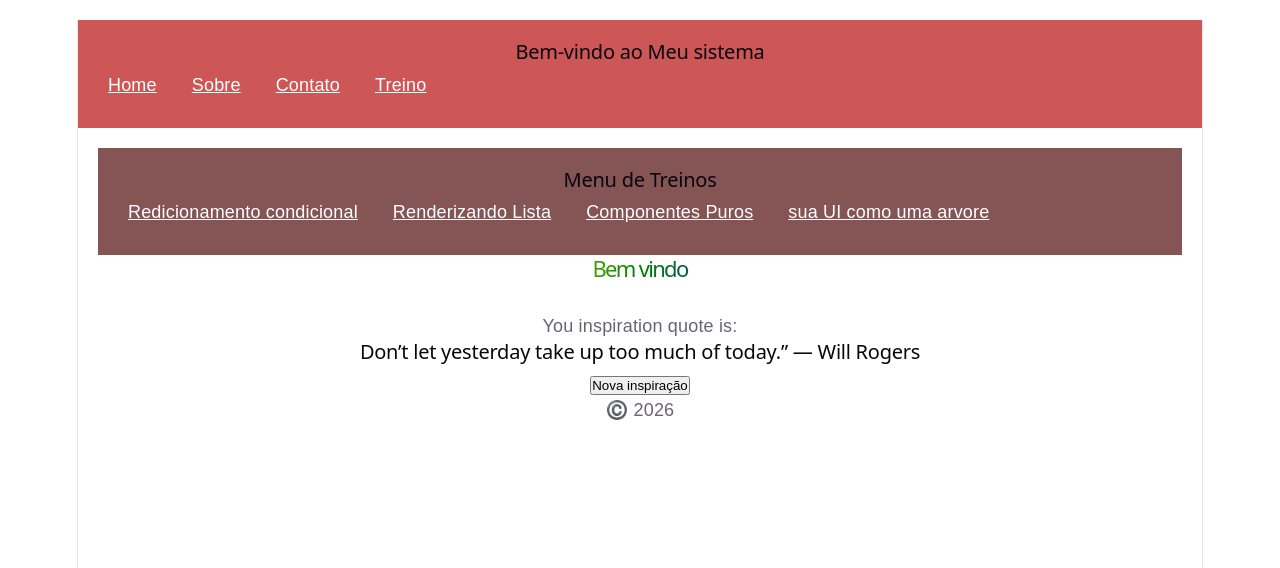
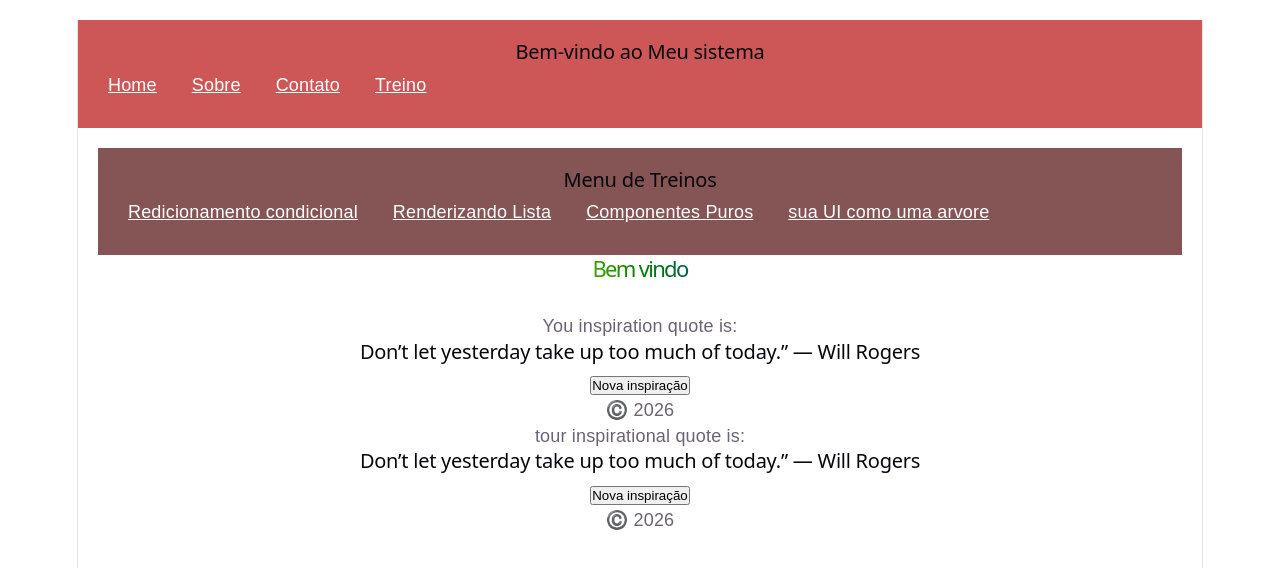
Before and after one commit to Drario11/dariodev_vite, a React (Vite) app: page /treino/AppH in a window 1280 px wide. Shown: the top 568 px of the page. Built offline with nearby package versions, Linux system fonts and the light colour scheme.

Commit message:
Praticando nos exercicios com inteligencia artif

```diff
--- /dev/null
+++ b/src/Treino/YourUIasaTree/Color.jsx
@@ -0,0 +1,6 @@
+export default function Color({ value }) {
+    // CORREÇÃO: Uma tag <div> vazia (sem texto dentro) não tem altura nem largura!
+    // O React aplicou a cor de fundo com sucesso, mas como a div tem tamanho zero, ela fica invisível.
+    // Solução: Adicionar width (largura) e height (altura) no style para ela virar um quadrado.
+    return <div className="colorbox" style={{ backgroundColor: value, width: '100px', height: '100px', margin: '10px auto' }} />
+}
--- a/src/Treino/YourUIasaTree/InspirationGenerator.jsx
+++ b/src/Treino/YourUIasaTree/InspirationGenerator.jsx
@@ -1,18 +1,42 @@
 import * as React from "react";
 import quotes from "./quotes";
 import FancyText from "./FancyText";
+import inspirations from "./inspirations";
+import Color from "./Color";
 
 export default function InspirationGenerator({ children }) {
-    const [index, setIndex] = React.useState(0);
-    const quote = quotes[index];
-    const next = () => setIndex((index + 1) % quotes.length);
+    // 1. ESTADO INDEPENDENTE PARA AS CITAÇÕES (QUOTES)
+    // Criamos uma "memória" (useState) apenas para controlar o botão de cima.
+    const [quoteIndex, setQuoteIndex] = React.useState(0);
+    const quote = quotes[quoteIndex]; // Lemos a frase usando o número guardado acima.
+    // A função 'next' altera APENAS o 'quoteIndex' (Não mexe no botão de baixo).
+    const next = () => setQuoteIndex((quoteIndex + 1) % quotes.length);
+
+    // 2. ESTADO INDEPENDENTE PARA AS CORES (INSPIRATIONS)
+    // Criamos uma SEGUNDA "memória" (useState) separada para controlar o botão de baixo.
+    const [inspirationIndex, setInspirationIndex] = React.useState(0);
+    const inspiration = inspirations[inspirationIndex]; // Lemos a cor usando o novo número.
+    // A função 'nextt' altera APENAS o 'inspirationIndex' (Não mexe no botão de cima).
+    const nextt = () => setInspirationIndex((inspirationIndex + 1) % inspirations.length);
+
 
     return (
+        // Abaixo seria dois botãos com mesma funcionalidade de chamar um quote ou uma cor
+        // ou um quote OU uma cor, mas com estilos diferentes cada um.
         <>
             <p> You inspiration quote is:</p>
             <FancyText text={quote} />
             <button onClick={next}>Nova inspiração</button>
             {children}
+
+            <p>tour inspirational {inspiration.type} is:</p>
+            {inspiration.type === 'quote'
+                ? <FancyText text={inspiration.value} />
+                : <Color value={inspiration.value} />}
+            <button onClick={nextt}>Nova inspiração</button>
+            {children}
+
+
         </>
 
     );
--- /dev/null
+++ b/src/Treino/YourUIasaTree/inspirations.jsx
@@ -0,0 +1,8 @@
+export default [
+    { type: 'quote', value: "Don’t let yesterday take up too much of today.” — Will Rogers" },
+    { type: 'color', value: "#B73636" },
+    { type: 'quote', value: "Ambition is putting a ladder against the sky." },
+    { type: 'color', value: "#256266" },
+    { type: 'quote', value: "A joy that's shared is a joy made double." },
+    { type: 'color', value: "#F9F2B4" },
+];
```
